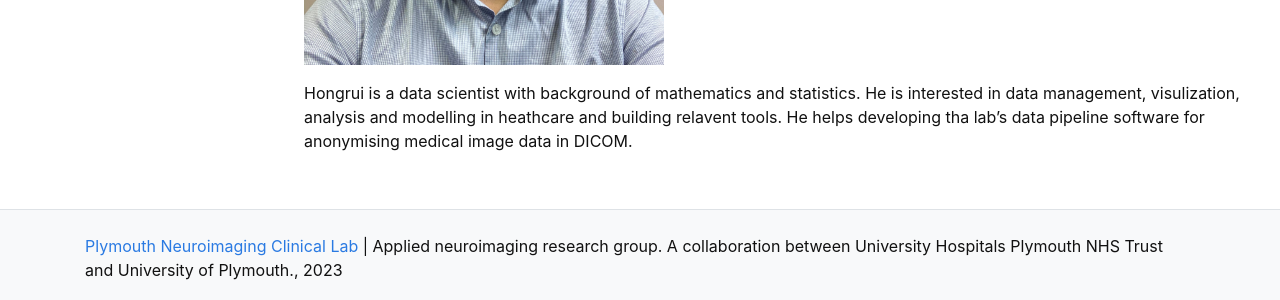
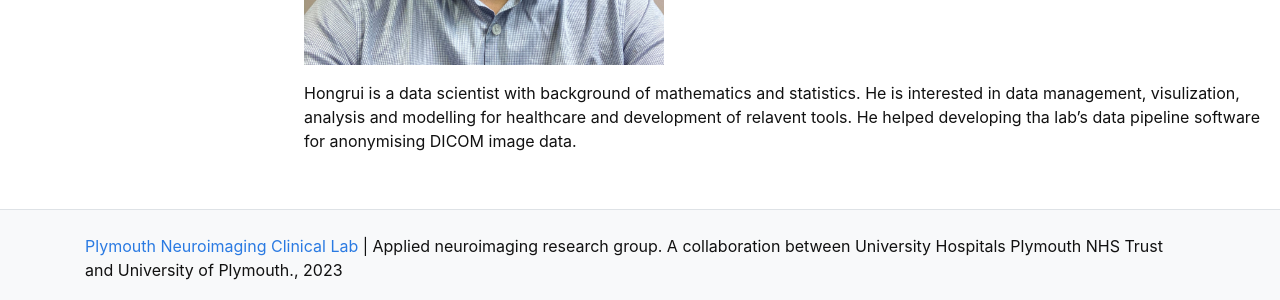
Before and after one commit to sustainsw/sustainsw.github.io, a Jekyll site: the page built from pages/people.md, in a window 1280 px wide. Shown: the part 2025-2325 px from the top of the page. Built offline with Jekyll 4.4.1, drawn with Linux system fonts in a browser that asks for light colours.

Commit message:
Update people.md

```diff
--- a/pages/people.md
+++ b/pages/people.md
@@ -23,4 +23,4 @@ nav_order: 3
 ## Hongrui Wang
 ![Hongrui Wang](/assets/img/Hongrui_Wang.jpg){:height="360px" width="360px"}
 
-Hongrui is a data scientist with background of mathematics and statistics. He is interested in data management, visulization, analysis and modelling in heathcare and building relavent tools. He helps developing tha lab's data pipeline software for anonymising medical image data in DICOM.
+Hongrui is a data scientist with background of mathematics and statistics. He is interested in data management, visulization, analysis and modelling for healthcare and development of relavent tools. He helped developing tha lab's data pipeline software for anonymising DICOM image data.
```
